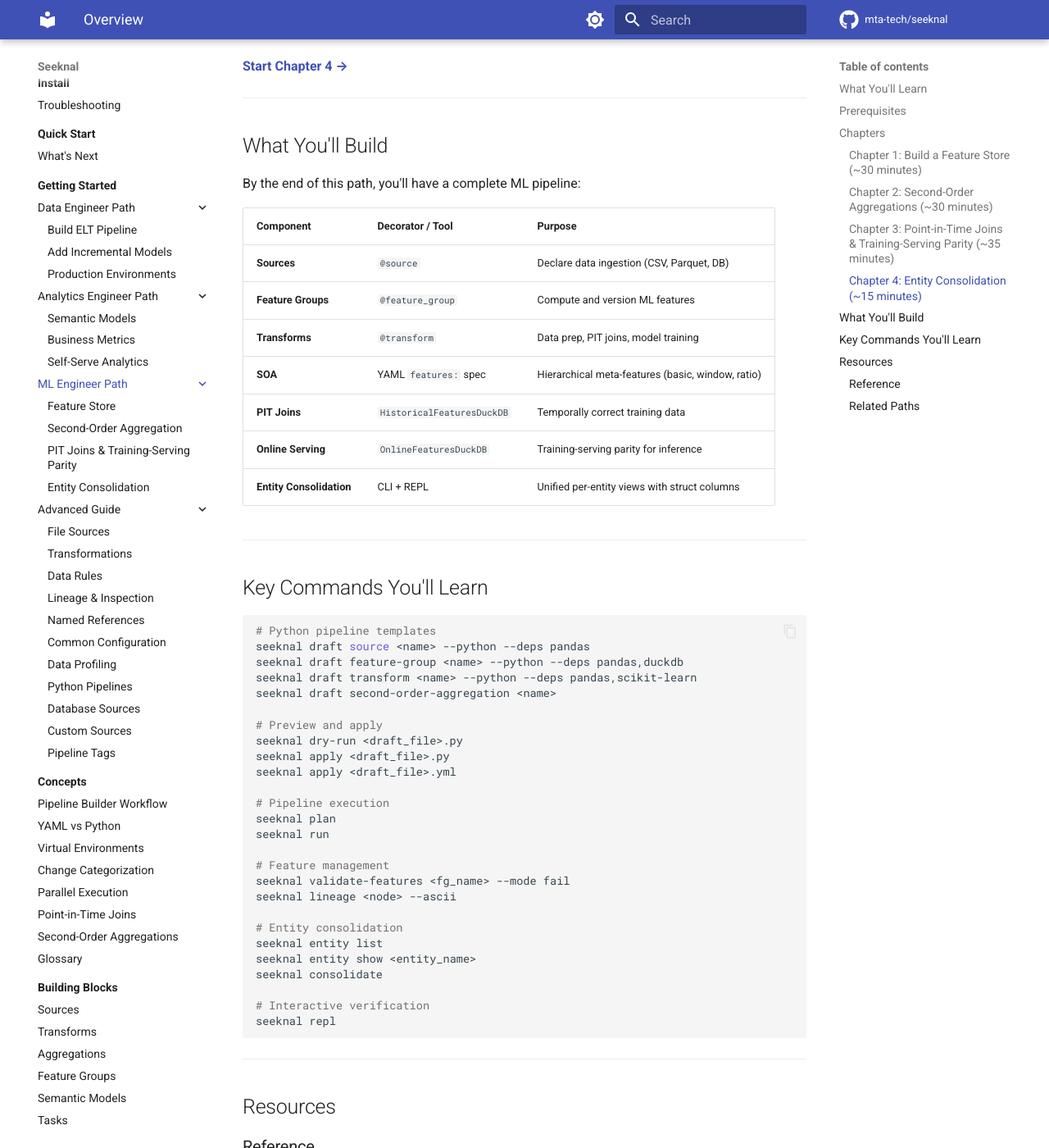
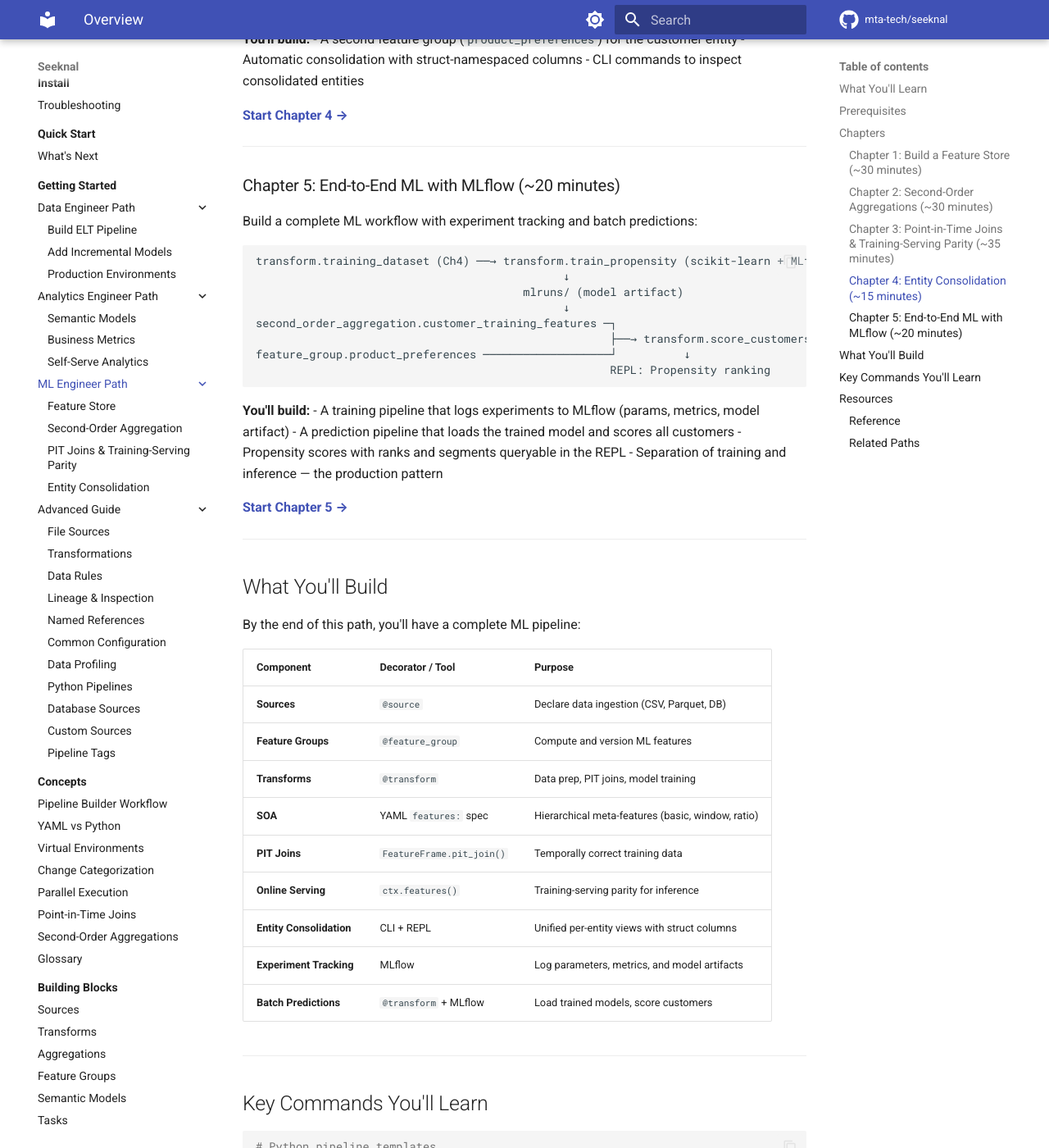
Before and after one commit to mta-tech/seeknal, an MkDocs documentation site: the page built from docs/getting-started/ml-engineer-path/index.md, in a window 1280 px wide and 1400 px high, scrolled down 2588 px. Shown: the whole window at 82% size. Built offline with MkDocs 1.6.1 and Material for MkDocs 9.7.7, drawn with Linux system fonts in a browser that asks for light colours; comment, search, counter and statistics services are not loaded; some of the changed text lies outside the part shown.

Commit message:
docs: add Chapter 5 (E2E ML with MLflow) to ML Engineer Path index
- Add Chapter 5 section with MLflow experiment tracking and batch predictions
- Update duration from ~110 to ~130 minutes
- Update summary table with FeatureFrame API and MLflow components
- Add mlflow ui command to key commands section

Co-Authored-By: Claude Opus 4.6 <noreply@anthropic.com>

````diff
--- a/docs/getting-started/ml-engineer-path/index.md
+++ b/docs/getting-started/ml-engineer-path/index.md
@@ -12,8 +12,9 @@ The ML Engineer path teaches you to build production-grade feature stores and ML
 
 1. **Build Feature Stores** — Create feature groups with `@feature_group`, evolve schemas iteratively
 2. **Second-Order Aggregations** — Generate hierarchical features with the YAML SOA engine (basic, window, ratio)
-3. **Point-in-Time Joins & Training-Serving Parity** — Build PIT-correct training data with `HistoricalFeaturesDuckDB`, temporal SOA features, and online serving
+3. **Point-in-Time Joins & Training-Serving Parity** — Build PIT-correct training data with `FeatureFrame.pit_join()`, temporal SOA features, and online serving
 4. **Entity Consolidation** — Merge feature groups into per-entity views with struct columns
+5. **End-to-End ML with MLflow** — Train propensity models, track experiments, and run batch predictions
 
 ---
 
@@ -118,6 +119,31 @@ feature_group.product_preferences ┘         (automatic)              ↓
 
 ---
 
+### Chapter 5: End-to-End ML with MLflow (~20 minutes)
+
+Build a complete ML workflow with experiment tracking and batch predictions:
+
+```
+transform.training_dataset (Ch4) ──→ transform.train_propensity (scikit-learn + MLflow)
+                                              ↓
+                                        mlruns/ (model artifact)
+                                              ↓
+second_order_aggregation.customer_training_features ─┐
+                                                     ├──→ transform.score_customers
+feature_group.product_preferences ───────────────────┘          ↓
+                                                     REPL: Propensity ranking
+```
+
+**You'll build:**
+- A training pipeline that logs experiments to MLflow (params, metrics, model artifact)
+- A prediction pipeline that loads the trained model and scores all customers
+- Propensity scores with ranks and segments queryable in the REPL
+- Separation of training and inference — the production pattern
+
+**[Start Chapter 5 →](5-e2e-ml-customer-targeting.md)**
+
+---
+
 ## What You'll Build
 
 By the end of this path, you'll have a complete ML pipeline:
@@ -128,9 +154,11 @@ By the end of this path, you'll have a complete ML pipeline:
 | **Feature Groups** | `@feature_group` | Compute and version ML features |
 | **Transforms** | `@transform` | Data prep, PIT joins, model training |
 | **SOA** | YAML `features:` spec | Hierarchical meta-features (basic, window, ratio) |
-| **PIT Joins** | `HistoricalFeaturesDuckDB` | Temporally correct training data |
-| **Online Serving** | `OnlineFeaturesDuckDB` | Training-serving parity for inference |
+| **PIT Joins** | `FeatureFrame.pit_join()` | Temporally correct training data |
+| **Online Serving** | `ctx.features()` | Training-serving parity for inference |
 | **Entity Consolidation** | CLI + REPL | Unified per-entity views with struct columns |
+| **Experiment Tracking** | MLflow | Log parameters, metrics, and model artifacts |
+| **Batch Predictions** | `@transform` + MLflow | Load trained models, score customers |
 
 ---
 
@@ -161,6 +189,9 @@ seeknal entity list
 seeknal entity show <entity_name>
 seeknal consolidate
 
+# ML experiment tracking
+mlflow ui --backend-store-uri file:./mlruns
+
 # Interactive verification
 seeknal repl
 ```
````
Also changed, not shown: other parts of docs/getting-started/ml-engineer-path/index.md (+1 -1 lines).
